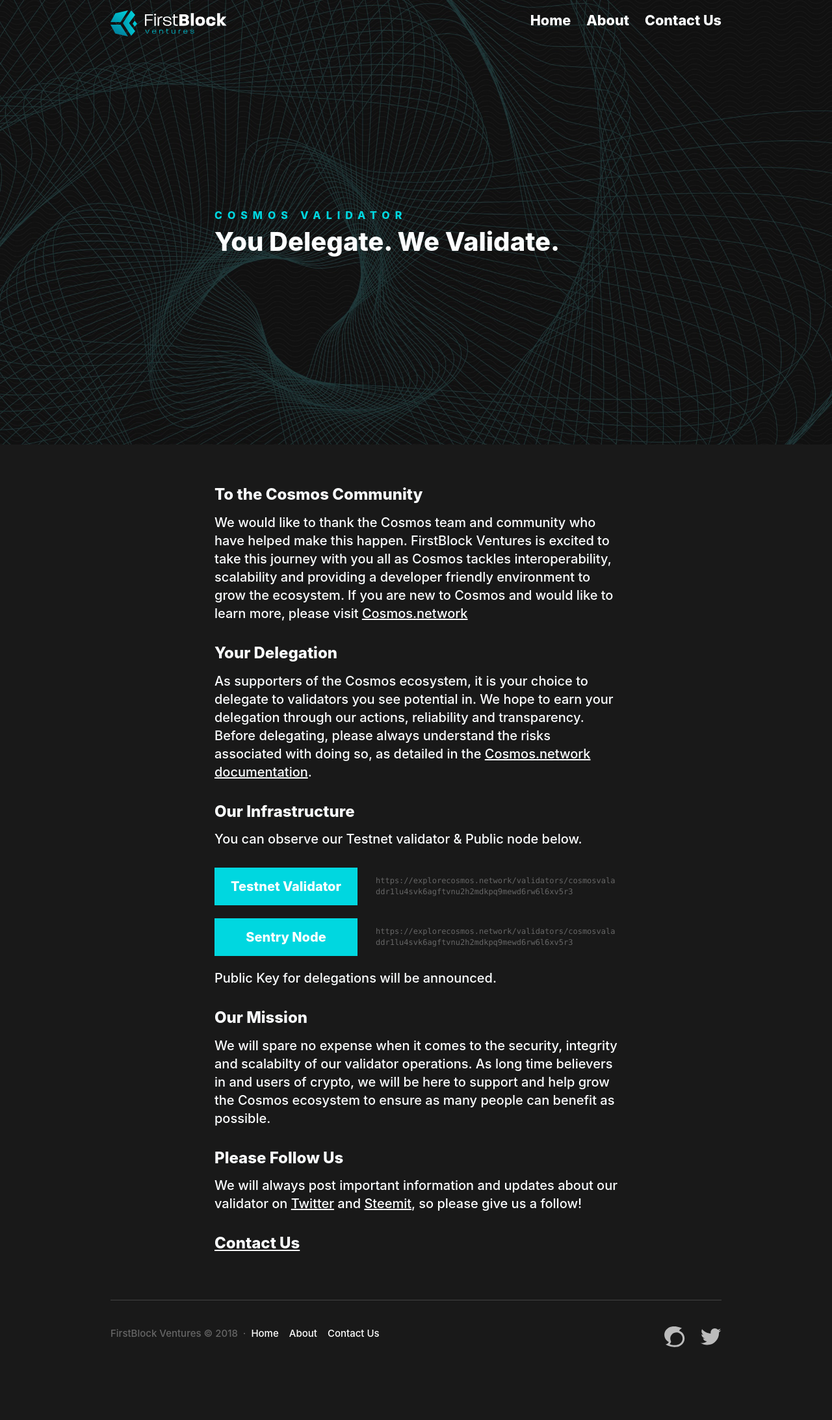
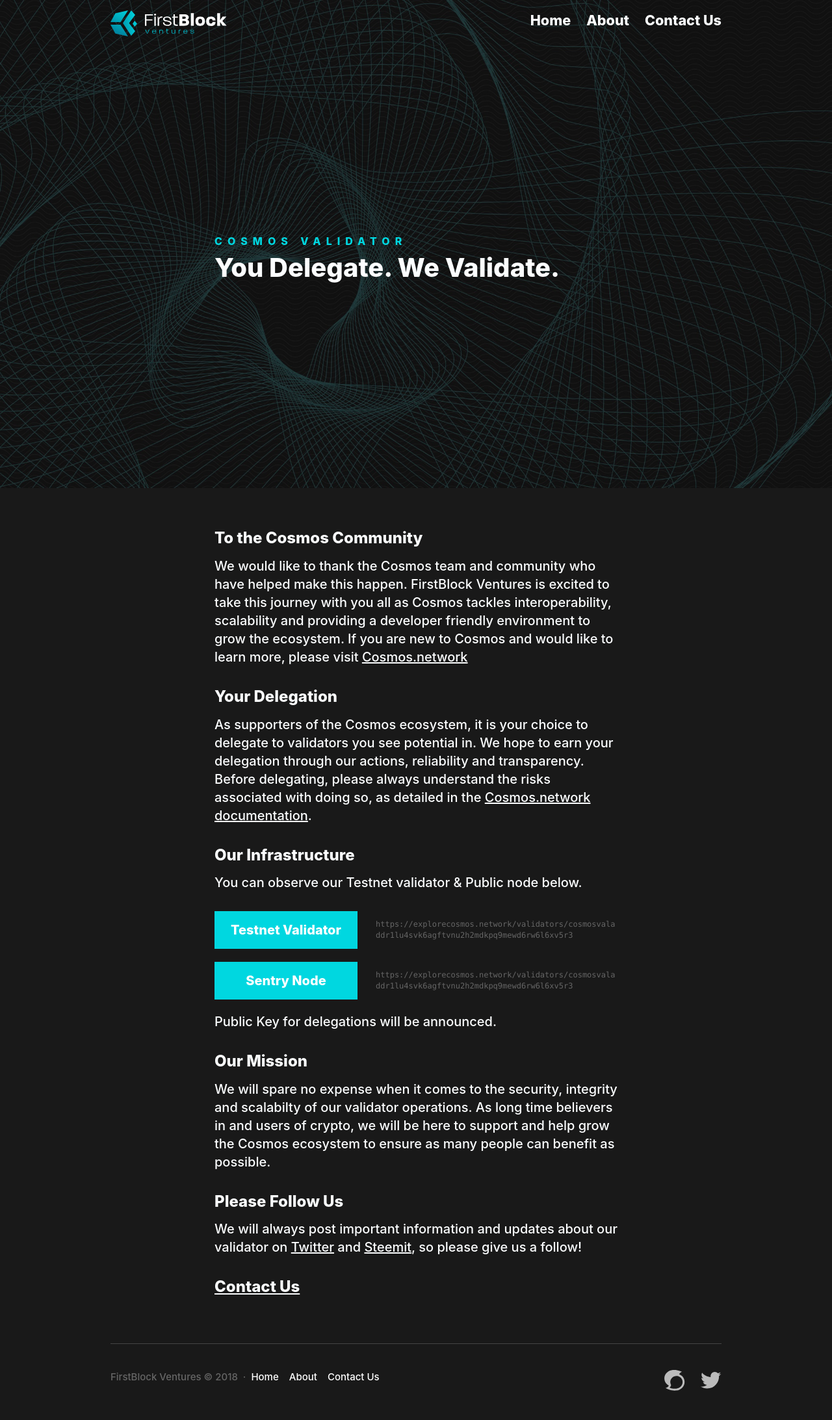
Before and after one commit to FirstBlock-CosmosVal/firstblock.io, a Jekyll site: the page built from index.md, in a window 1280 px wide. Shown: the whole page at 65% size. Built offline with Jekyll 4.4.1, drawn with Linux system fonts in a browser that asks for light colours; before the commit the page ends 2118 px from its top, so only the background shows below that.

Commit message:
Moving VH units to desktop media query

```diff
--- a/css/main.scss
+++ b/css/main.scss
@@ -193,7 +193,7 @@
 }
 
 .hero-text {
-  padding: 40vh 0 35vh;
+  padding: 10rem 0 8rem;
 }
 
 .hero-text h1 {
@@ -293,7 +293,7 @@
   }
 
   .hero-text {
-    padding: 20rem 0 18rem;
+    padding: 40vh 0 35vh;
   }
 
   .hero-text h1 {
```
